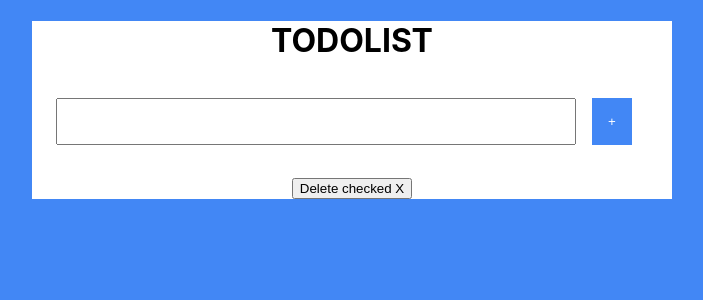
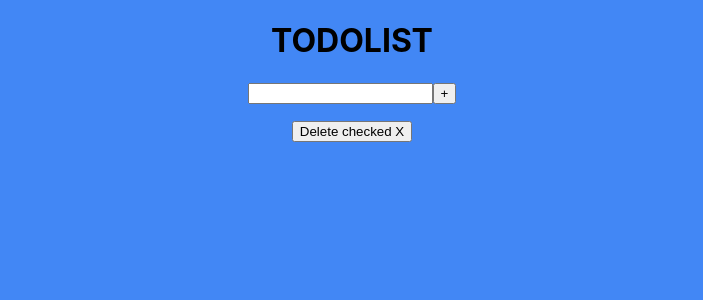
Before and after one commit to ncozzarin/todo-list, a React (Create React App) app in the folder todo-list/: page / in a window 1280 px wide. Shown: the top 300 px of the page, without its empty margins (288-991 px from the left). Built offline with nearby package versions, Linux system fonts and the light colour scheme.

Commit message:
project structure change

```diff
--- a/todo-list/src/App.css
+++ b/todo-list/src/App.css
@@ -1,58 +1,6 @@
-:root{
-  --main-color: #4287f5;
-}
-
 .todo-list{
   display: block;
   align-items: center;
   margin: 0 auto;
   text-align: center;
 }
-
-.todo-list{
-  background-color: white;
-  min-height: 30%;
-  width: 50%;
-}
-
-
-.addButton{
-  background-color: var(--main-color);
-  border: none;
-  color: white;
-  padding: 1rem 1rem;
-  text-align: center;
-  text-decoration: none;
-  margin: 1rem;
-}
-
-.input{
-  width: 80%;
-  height: 2.6rem;
-}
-
-.addButton:hover{
-  cursor: pointer;
-}
-
-.list-div{
-  display: flex;
-  background-color: #cff0fc;
-  width: 90%;
-}
-ul .list-div{
-  list-style-type:none;
-}
-
-button .list-div {
-  align-items: flex-end;
-}
-
-.strike{
-  text-decoration: line-through;
-}
-
-.deleteButton{
-  justify-content: flex-end;
-
-}
--- a/todo-list/src/App.js
+++ b/todo-list/src/App.js
@@ -1,6 +1,6 @@
 import React from 'react';
 import './App.css';
-import Input from './components/Input';
+import Input from './components/Input/Input';
 
 
 function App() {
--- a/todo-list/src/components/Input.jsx
+++ b/todo-list/src/components/Input/Input.jsx
@@ -1,7 +1,7 @@
 import React from 'react';
-import List from './List';
+import List from '../List/List';
 import shortid from 'shortid';
-import '../App.css';
+import './Input.css';
 const Input = () =>
 {
   /* I should add a new state variable with the user input  */
--- a/todo-list/src/components/List.jsx
+++ b/todo-list/src/components/List/List.jsx
@@ -1,5 +1,5 @@
 import React from 'react';
-import '../App.css';
+import './List.css';
 
 
 const List = ({tasks,deleteTask,isChecked}) => {
```
Also changed, not shown: todo-list/src/components/Input/Input.css (added), todo-list/src/components/List/List.css (added).
